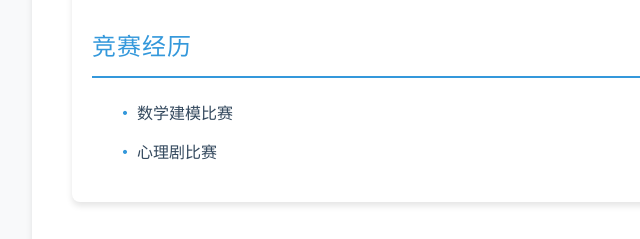
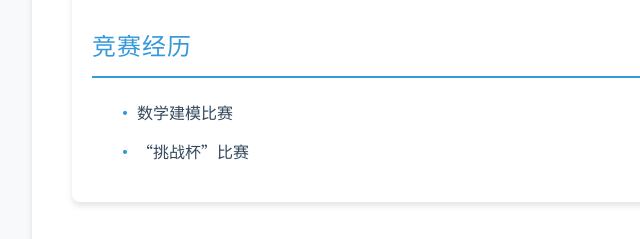
Before and after one commit to GJQ255506070/gaojieqiResume20250910, a plain HTML site: page index.html in a window 1280 px wide. Shown: the part 840-1079 px from the top of the page, 168-808 px from the left. Drawn offline with Linux system fonts and the light colour scheme.

Commit message:
index.html 文件入口，照片入口

```diff
--- a/index.html
+++ b/index.html
@@ -153,7 +153,7 @@
             <h2>竞赛经历</h2>
             <ul>
                 <li>数学建模比赛</li>
-                <li>心理剧比赛</li>
+                <li>“挑战杯”比赛</li>
             </ul>
         </section>
 
```
